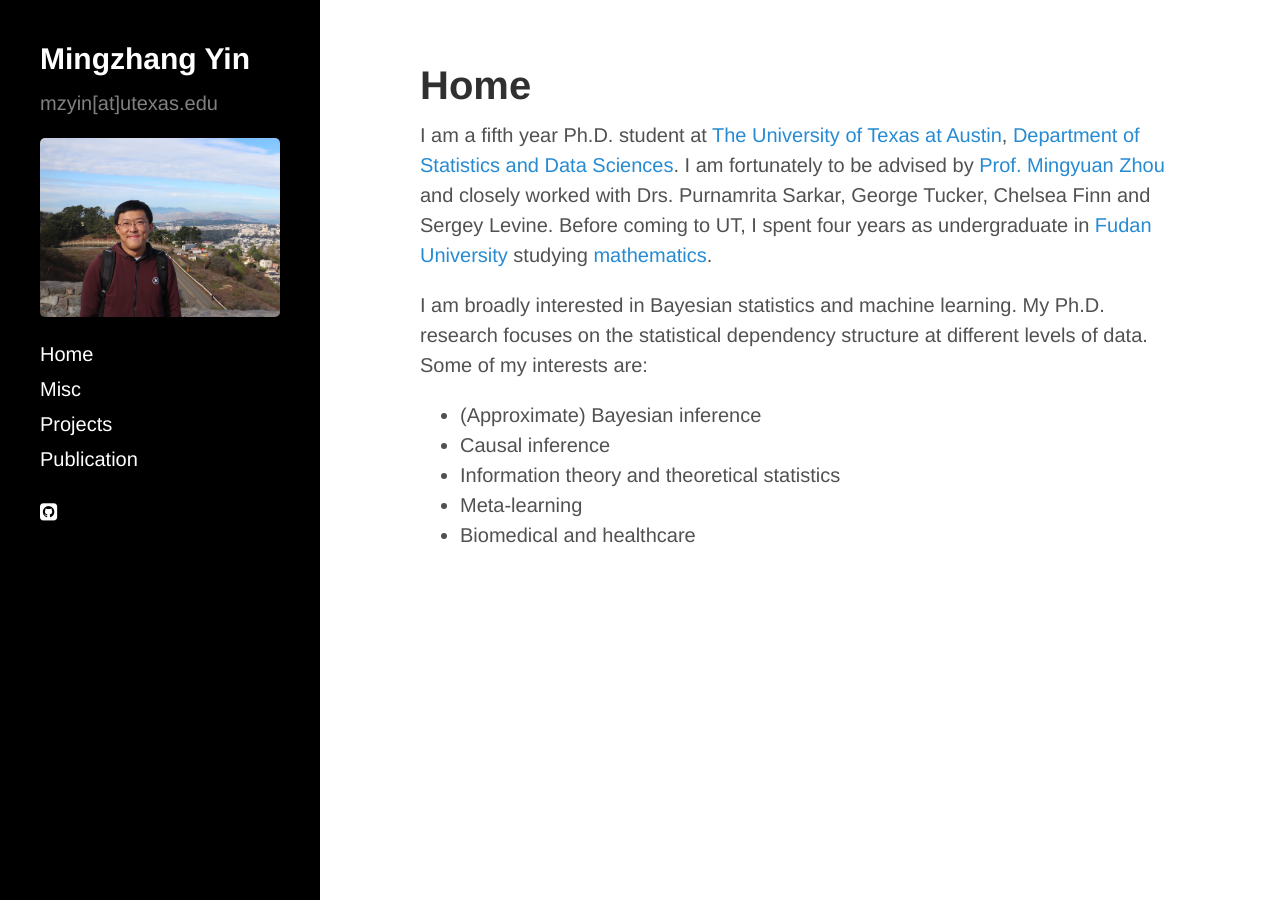
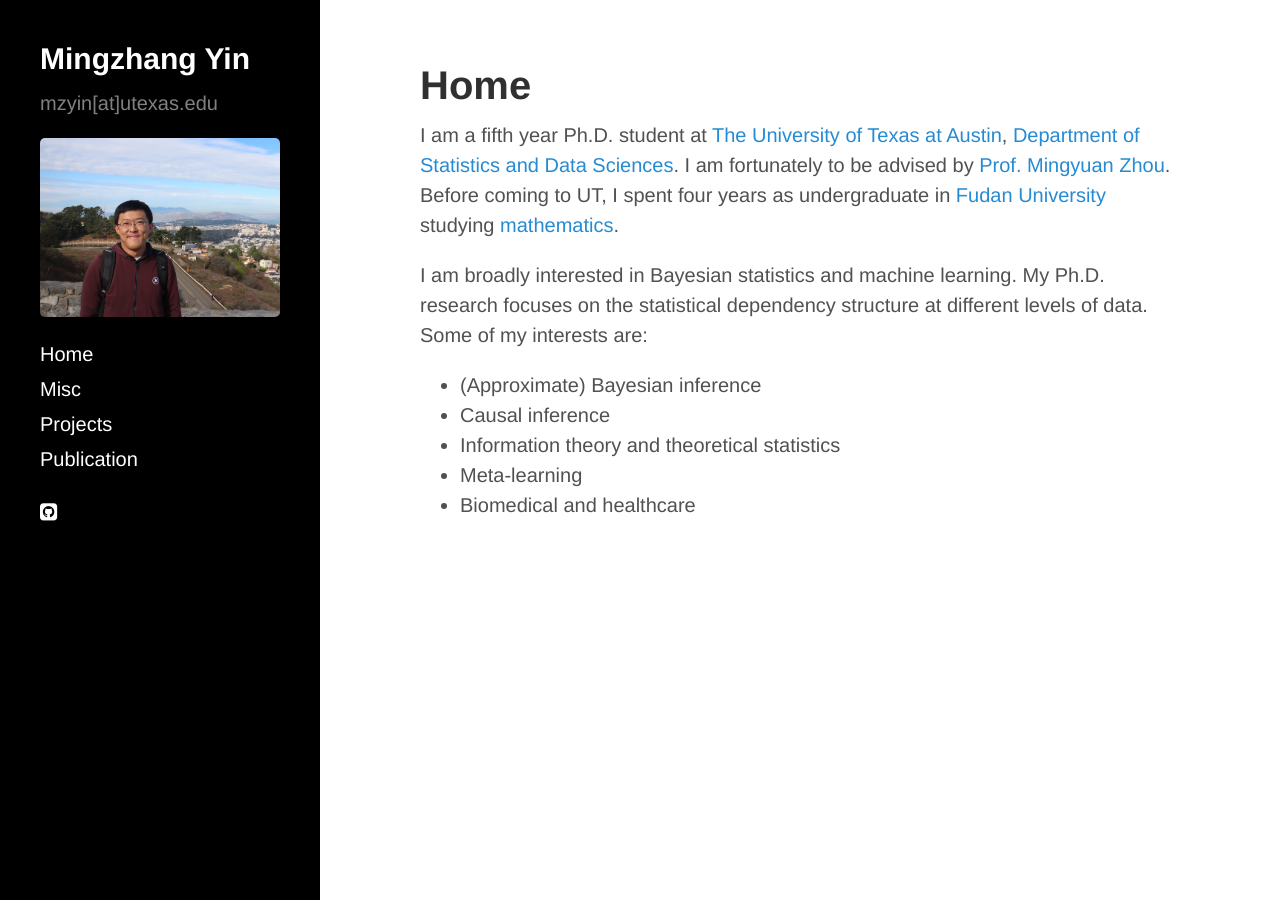
Before and after one commit to mingzhang-yin/mingzhang-yin.github.io, a Jekyll site: the page built from index.md, in a window 1280 px wide. Built offline with Jekyll 4.4.1, drawn with Linux system fonts in a browser that asks for light colours; nearby versions of some CDN libraries.

Commit message:
Update index.md

```diff
--- a/index.md
+++ b/index.md
@@ -12,7 +12,7 @@
   <p>
   I am a fifth year Ph.D. student at
   <a href="https://www.utexas.edu">The University of Texas at Austin</a>, <a href="https://stat.utexas.edu">Department of Statistics and Data Sciences</a>. I am fortunately to be advised by
-  <a href="https://mingyuanzhou.github.io">Prof. Mingyuan Zhou</a> and closely worked with Drs. Purnamrita Sarkar, George Tucker, Chelsea Finn and Sergey Levine.  Before coming to UT, I spent four years as undergraduate in <a href="http://www.fudan.edu.cn/en/"> Fudan University</a> studying <a href="http://math.fudan.edu.cn/olden/Index.htm"> mathematics</a>.
+  <a href="https://mingyuanzhou.github.io">Prof. Mingyuan Zhou</a>.  Before coming to UT, I spent four years as undergraduate in <a href="http://www.fudan.edu.cn/en/"> Fudan University</a> studying <a href="http://math.fudan.edu.cn/olden/Index.htm"> mathematics</a>.
 
   <p> I am broadly interested in Bayesian statistics and machine learning. My Ph.D. research focuses on the statistical dependency structure at different levels of data. Some of my interests are: </p>
   <p>
```
